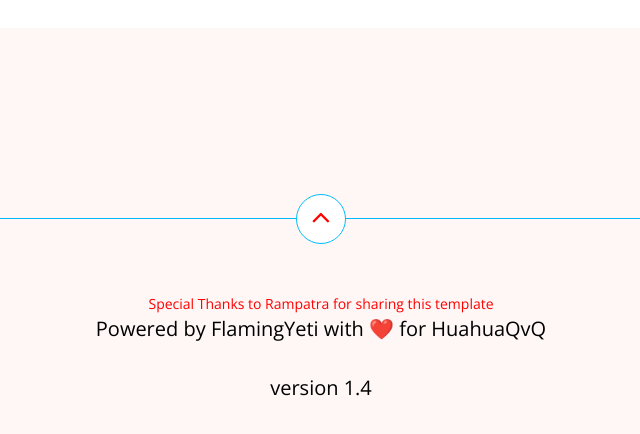
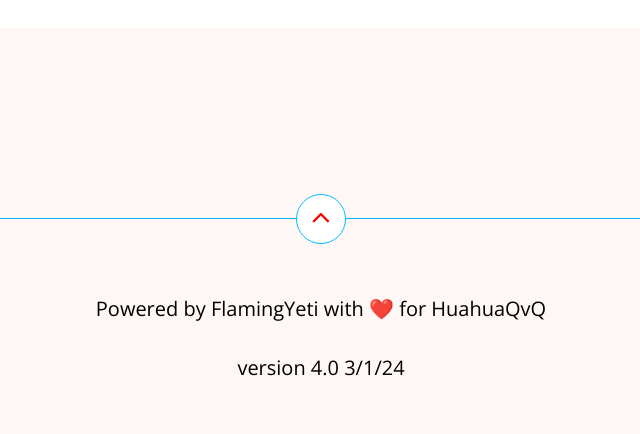
Before and after one commit to loccodecor/wedding, a website: page index.html in a window 1280 px wide. Shown: the part 4703-5137 px from the top of the page, without its empty margins (319-959 px from the left). Drawn offline with nearby package versions, Linux system fonts and the light colour scheme; files whose address does not match are found by name.

Commit message:
v4.0 精装

```diff
--- a/index.html
+++ b/index.html
@@ -403,9 +403,8 @@
             <div class="col-sm-12 text-center content">
                 <span class="to-top-wrapper"><a href="#top" class="to-top"><i class="fa fa-angle-up"></i></a></span>
                 <div>
-                    <a href="https://github.com/rampatra/wedding-website?tab=readme">Special Thanks to Rampatra for sharing this template</a>
                     <p>Powered by FlamingYeti with ❤️ for HuahuaQvQ</p>
-                    <p>version 1.4</p>
+                    <p>version 4.0 3/1/24</p>
                 </div>
             </div>
         </div>
```
